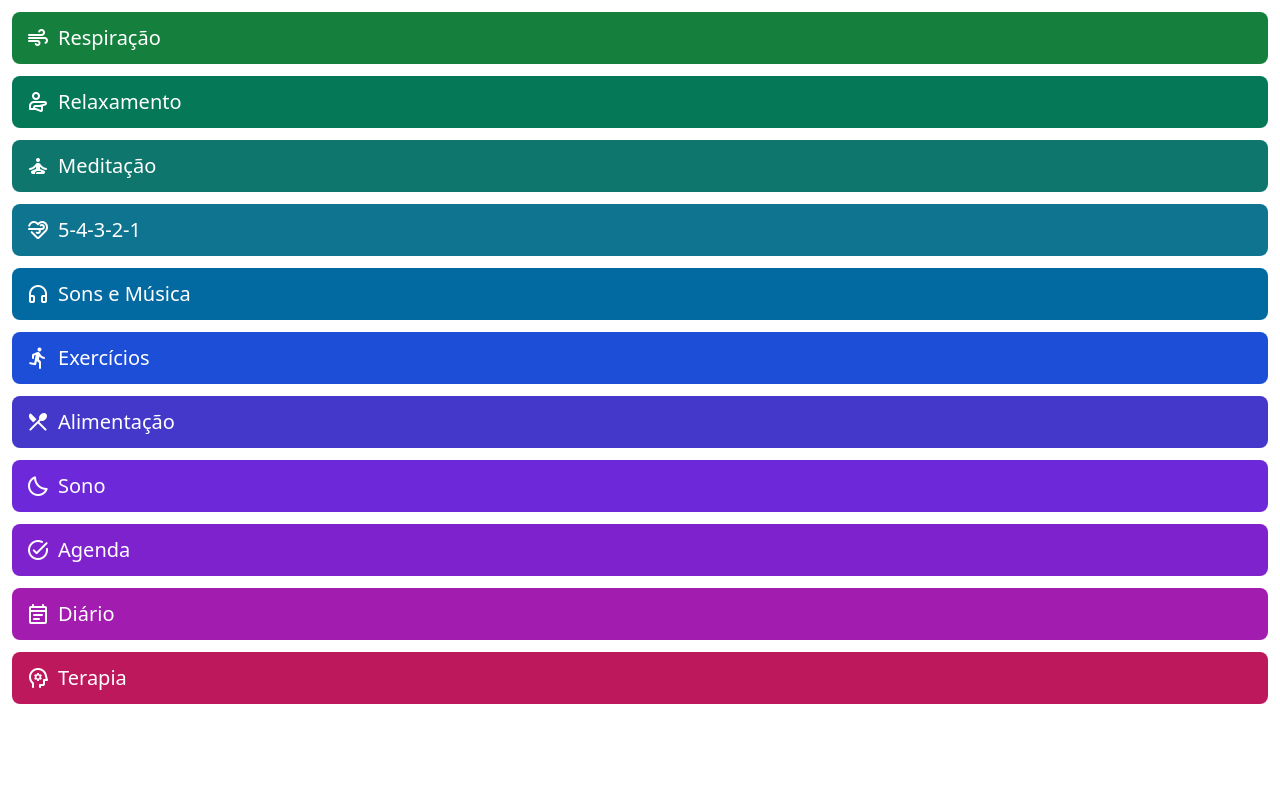
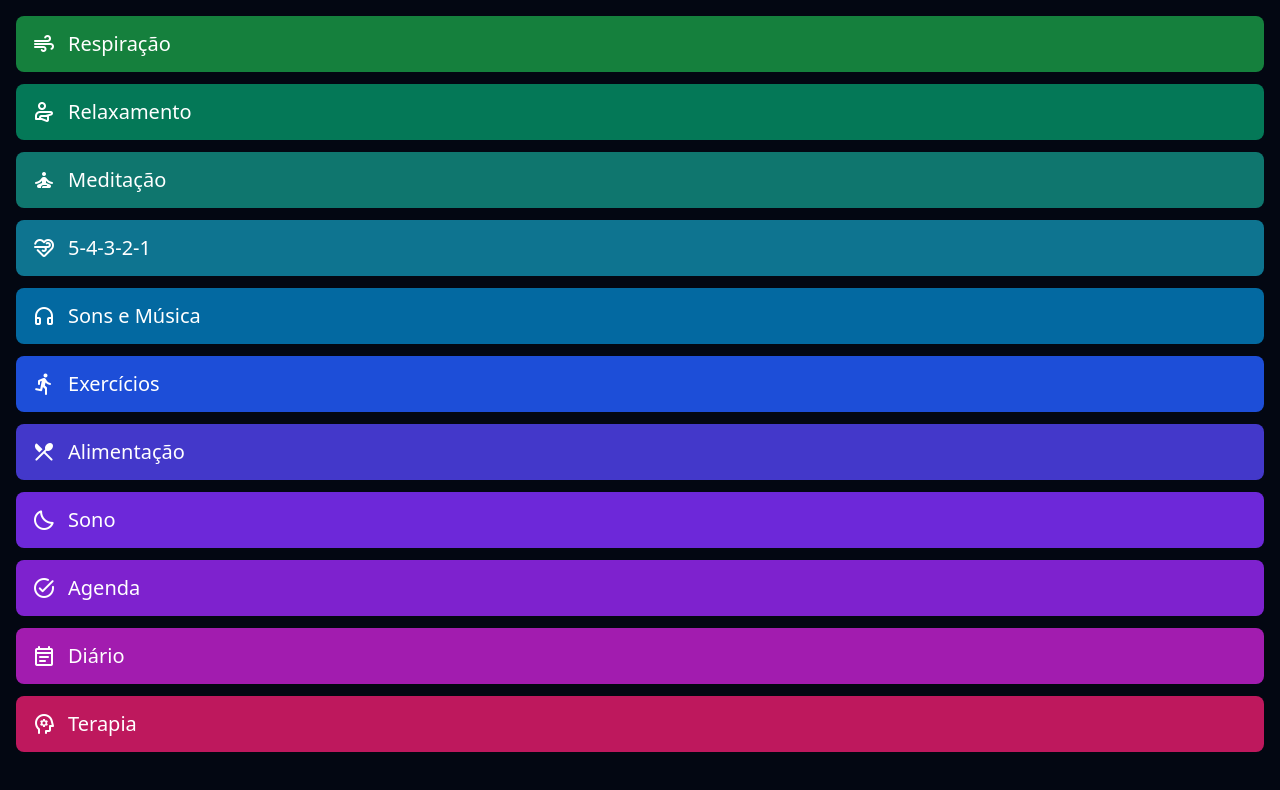
Before and after one commit to kelio-mv/anxiety, a React (Vite) app: page / in a window 1280 px wide. Shown: the top 790 px of the page. Built offline with nearby package versions, Linux system fonts and the light colour scheme.

Commit message:
Visual updates

```diff
--- a/index.html
+++ b/index.html
@@ -1,5 +1,5 @@
 <!DOCTYPE html>
-<html lang="en" class="text-base">
+<html lang="en" class="[color-scheme:dark]">
   <head>
     <meta charset="UTF-8" />
     <link rel="icon" type="image/svg+xml" href="/vite.svg" />
@@ -10,7 +10,7 @@
       href="https://fonts.googleapis.com/css2?family=Material+Symbols+Rounded:opsz,wght,FILL,GRAD@24,400,0,0"
     />
   </head>
-  <body>
+  <body class="bg-gray-950 text-base">
     <div id="root"></div>
     <script type="module" src="/src/main.jsx"></script>
   </body>
--- a/src/pages/Home.jsx
+++ b/src/pages/Home.jsx
@@ -16,11 +16,11 @@ function Home() {
   ];
 
   return (
-    <div className="p-3 space-y-3">
+    <div className="p-4 space-y-3">
       {items.map(([title, icon, bg]) => (
-        <div key={title} className={`p-3.5 ${bg} rounded-lg space-x-2 cursor-pointer`}>
+        <div key={title} className={`p-4 ${bg} rounded-lg space-x-3 cursor-pointer`}>
           <Icon name={icon} />
-          <span className="text-xl text-white align-middle">{title}</span>
+          <span className="text-xl align-middle">{title}</span>
         </div>
       ))}
     </div>
```
